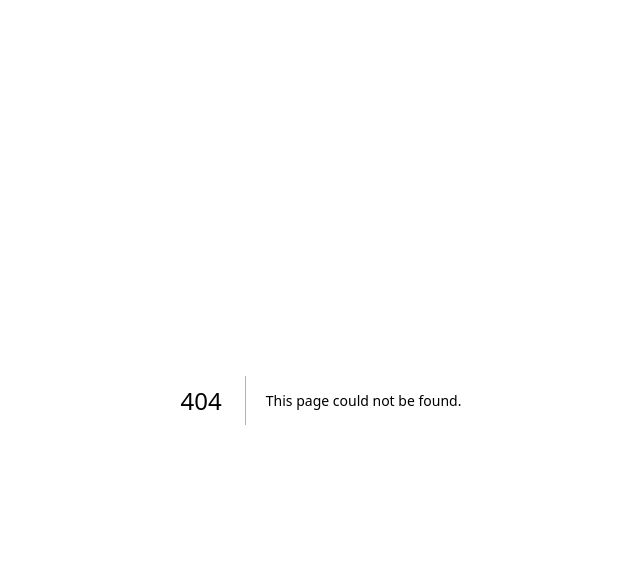
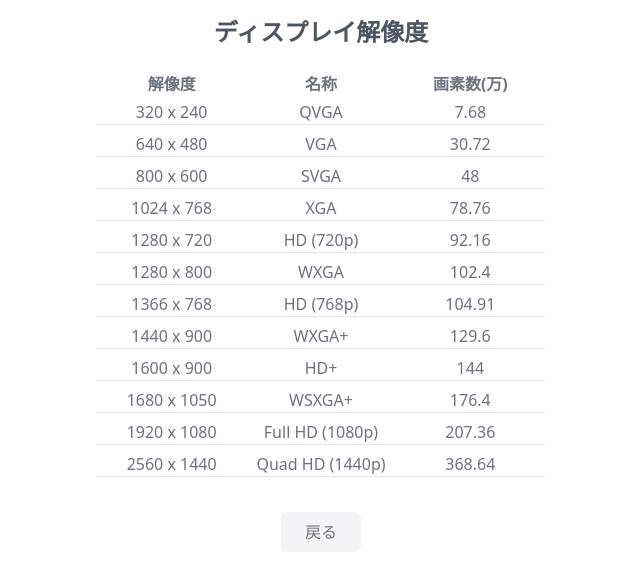
Before and after one commit to tukky-14/nextjs-job-info, a Next.js app: page /pixels in a window 1280 px wide. Before the commit this address had no page. Shown: the top 578 px of the page, without its empty margins (319-959 px from the left). Built offline with nearby package versions, Linux system fonts and the light colour scheme.

Commit message:
ディスプレイ解像度のページを追加

```diff
--- a/public/pixels.json
+++ b/public/pixels.json
@@ -2,103 +2,86 @@
     {
         "resolution": "320 x 240",
         "name": "QVGA",
-        "pixels": 7.68,
-        "usage": "小さなディスプレイ、古い携帯電話"
+        "pixels": 7.68
     },
     {
         "resolution": "640 x 480",
         "name": "VGA",
-        "pixels": 30.72,
-        "usage": "ウェブカム、古いビデオゲーム"
+        "pixels": 30.72
     },
     {
         "resolution": "800 x 600",
         "name": "SVGA",
-        "pixels": 48.0,
-        "usage": "デスクトップモニター、プレゼンテーション"
+        "pixels": 48.0
     },
     {
         "resolution": "1024 x 768",
         "name": "XGA",
-        "pixels": 78.76,
-        "usage": "デスクトップモニター、プロジェクター、プレゼンテーション"
+        "pixels": 78.76
     },
     {
         "resolution": "1280 x 720",
         "name": "HD (720p)",
-        "pixels": 92.16,
-        "usage": "オンライン動画、テレビ番組、ウェブコンテンツ"
+        "pixels": 92.16
     },
     {
         "resolution": "1280 x 800",
         "name": "WXGA",
-        "pixels": 102.4,
-        "usage": "ノートパソコン、デスクトップモニター"
+        "pixels": 102.4
     },
     {
         "resolution": "1366 x 768",
         "name": "HD (768p)",
-        "pixels": 104.91,
-        "usage": "ノートパソコン、テレビ番組、ウェブコンテンツ"
+        "pixels": 104.91
     },
     {
         "resolution": "1440 x 900",
         "name": "WXGA+",
-        "pixels": 129.6,
-        "usage": "ノートパソコン、デスクトップモニター"
+        "pixels": 129.6
     },
     {
         "resolution": "1600 x 900",
         "name": "HD+",
-        "pixels": 144.0,
-        "usage": "デスクトップモニター、ウェブコンテンツ"
+        "pixels": 144.0
     },
     {
         "resolution": "1680 x 1050",
         "name": "WSXGA+",
-        "pixels": 176.4,
-        "usage": "デスクトップモニター、グラフィック作業"
+        "pixels": 176.4
     },
     {
         "resolution": "1920 x 1080",
         "name": "Full HD (1080p)",
-        "pixels": 207.36,
-        "usage": "テレビ、映画、ゲーム、ウェブコンテンツ"
+        "pixels": 207.36
     },
     {
         "resolution": "2560 x 1440",
         "name": "Quad HD (1440p)",
-        "pixels": 368.64,
-        "usage": "プロフェッショナルモニター、ゲーム、映像制作"
+        "pixels": 368.64
     },
     {
         "resolution": "3440 x 1440",
         "name": "UWQHD",
-        "pixels": 495.36,
-        "usage": "ウルトラワイドモニター、映像制作、ゲーム"
+        "pixels": 495.36
     },
     {
         "resolution": "3840 x 2160",
         "name": "4K Ultra HD",
-        "pixels": 829.44,
-        "usage": "映画、ビデオ編集、ゲーム、プロフェッショナルモニター"
+        "pixels": 829.44
     },
     {
         "resolution": "5120 x 2880",
         "name": "5K Ultra HD",
-        "pixels": 1474.56,
-        "usage": "映像制作、プロフェッショナルモニター"
+        "pixels": 1474.56
     },
     {
         "resolution": "7680 x 4320",
         "name": "8K Ultra HD",
-        "pixels": 3317.76,
-        "usage": "映画、ビデオ編集、プロフェッショナルモニター"
+        "pixels": 3317.76
     },
     {
         "resolution": "10240 x 4320",
         "name": "10K Ultra HD",
-        "pixels": 4423.68,
-        "usage": "映画制作などの特殊用途"
+        "pixels": 4423.68
     }
 ]
--- a/src/pages/index.tsx
+++ b/src/pages/index.tsx
@@ -4,6 +4,7 @@ import Link from 'next/link';
 import holiday from '../img/holiday.png';
 import ascii from '../img/ascii.png';
 import http from '../img/http.png';
+import pixels from '../img/pixels.png';
 
 const infoList = [
     {
@@ -20,6 +21,11 @@ const infoList = [
         title: 'HTTPステータスコード',
         href: '/http',
         imageSrc: http.src,
+    },
+    {
+        title: 'ディスプレイ解像度',
+        href: '/pixels',
+        imageSrc: pixels.src,
     },
 ];
 
--- /dev/null
+++ b/src/pages/pixels/index.tsx
@@ -0,0 +1,47 @@
+import { useState, useEffect } from 'react';
+import axios from 'axios';
+import BackButton from '@/components/BackButton';
+import Header from '@/components/Header';
+import Container from '@/components/Container';
+
+type Pixels = {
+    resolution: string;
+    name: string;
+    pixels: string;
+    usage: string;
+};
+
+export default function Pixels() {
+    const [pixels, setPixels] = useState<Pixels[]>([]);
+
+    useEffect(() => {
+        (async () => {
+            const { data } = await axios.get('/pixels.json');
+            setPixels(data);
+        })();
+    }, []);
+
+    return (
+        <Container>
+            <Header title="ディスプレイ解像度" />
+            <div className="max-w-md m-auto flex justify-center items-center font-bold">
+                <p className="w-40 text-center">解像度</p>
+                <p className="w-40 text-center">名称</p>
+                <p className="w-40 text-center">画素数(万)</p>
+            </div>
+            <div className="max-w-md m-auto h-96 overflow-scroll">
+                {pixels.map((pixel) => (
+                    <div
+                        className="h-8 flex justify-center items-center text-sm sm:text-base"
+                        key={pixel.name}
+                    >
+                        <p className="w-40 text-center border-b">{pixel.resolution}</p>
+                        <p className="w-40 text-center border-b">{pixel.name}</p>
+                        <p className="w-40 text-center border-b">{pixel.pixels}</p>
+                    </div>
+                ))}
+            </div>
+            <BackButton />
+        </Container>
+    );
+}
```
Also changed, not shown: src/img/pixels.png (added).
